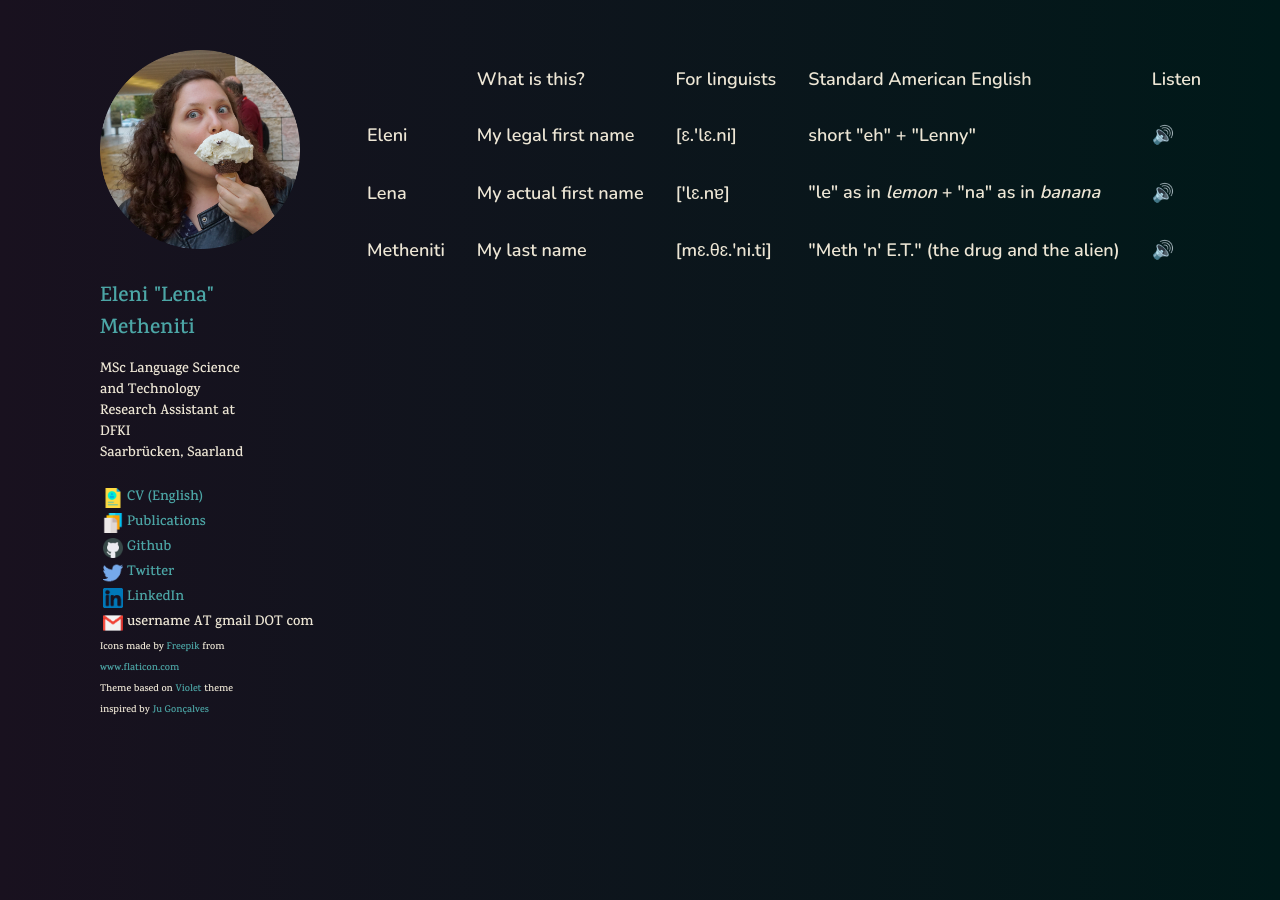
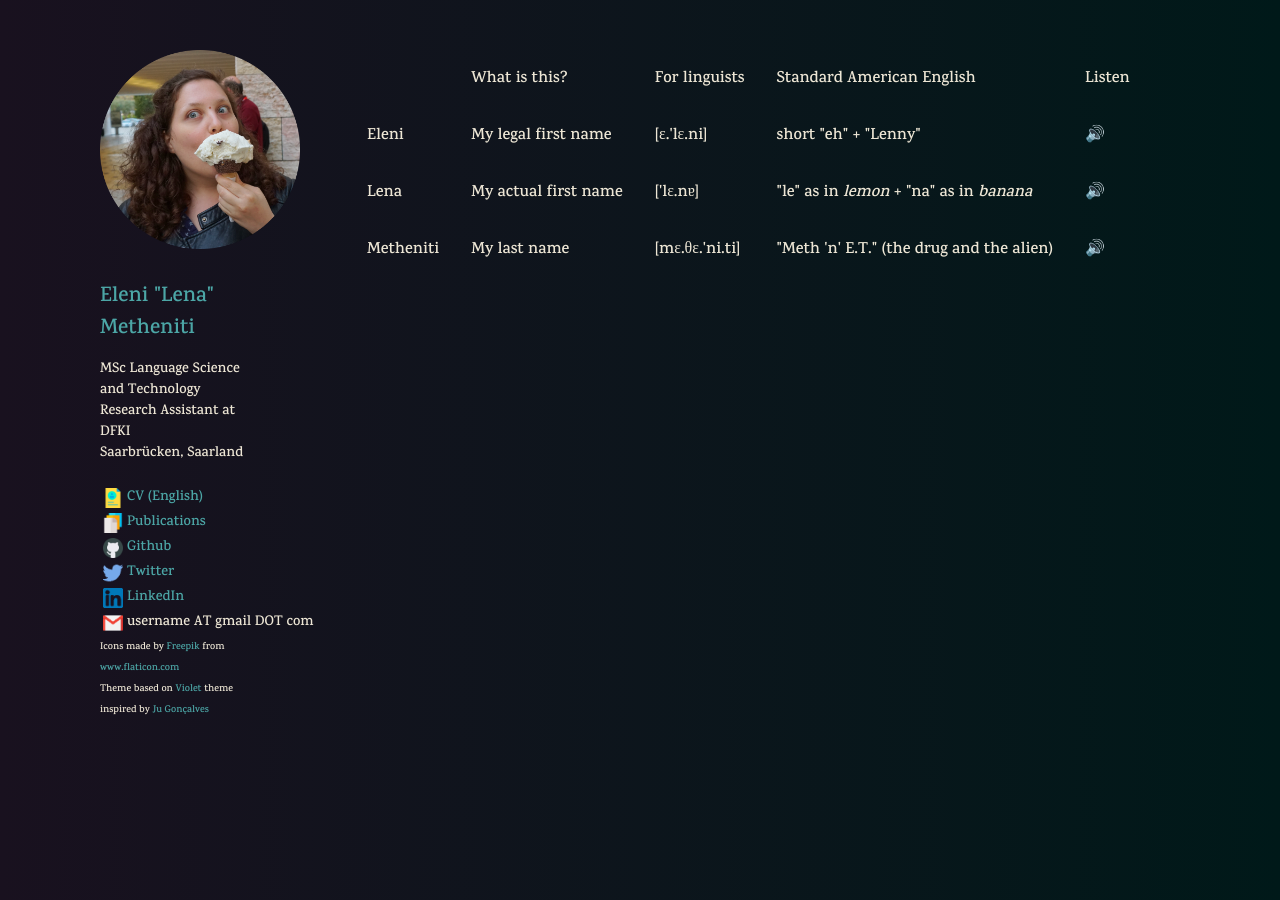
Before and after one commit to lenakmeth/lenakmeth.github.io, a Jekyll site: the page built from pronounce.html, in a window 1280 px wide. Built offline with Jekyll 4.4.1, drawn with Linux system fonts in a browser that asks for light colours.

Commit message:
add fonts to sass and prononce

```diff
--- a/_sass/section.sass
+++ b/_sass/section.sass
@@ -3,6 +3,7 @@
     font-size: 16px
     max-width: 450px
     margin-top: 50px
+    font-family: $ssfont
     border-top: 1px solid #382640
     padding: 40px 0 100px
 
--- a/pronounce.html
+++ b/pronounce.html
@@ -63,7 +63,7 @@ title: Pronounce
 
 
 <section class="content">
-<div style="font-family: 'Nunito', sans-serif; font-size:18px">
+<!--<div style="font-family: 'Nunito', sans-serif; font-size:18px">-->
   <table class="tg">
     <tr>
       <th style="padding:15px" class="tg-v47y"></th>
@@ -94,6 +94,6 @@ title: Pronounce
       <td style="padding:15px" class="tg-73oq"><a href='/src/sounds/Metheniti.m4a' target="_blank" rel="noopener">🔊</a></td>
     </tr>
   </table>
-</div>
+<!--</div>-->
 
 </section>
```
